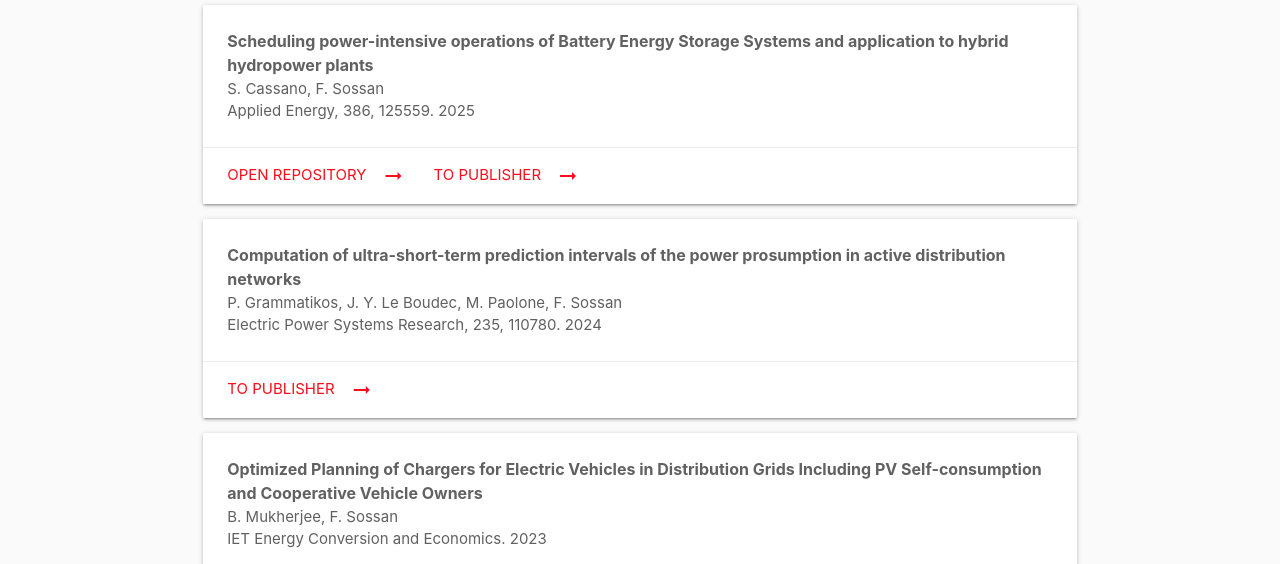
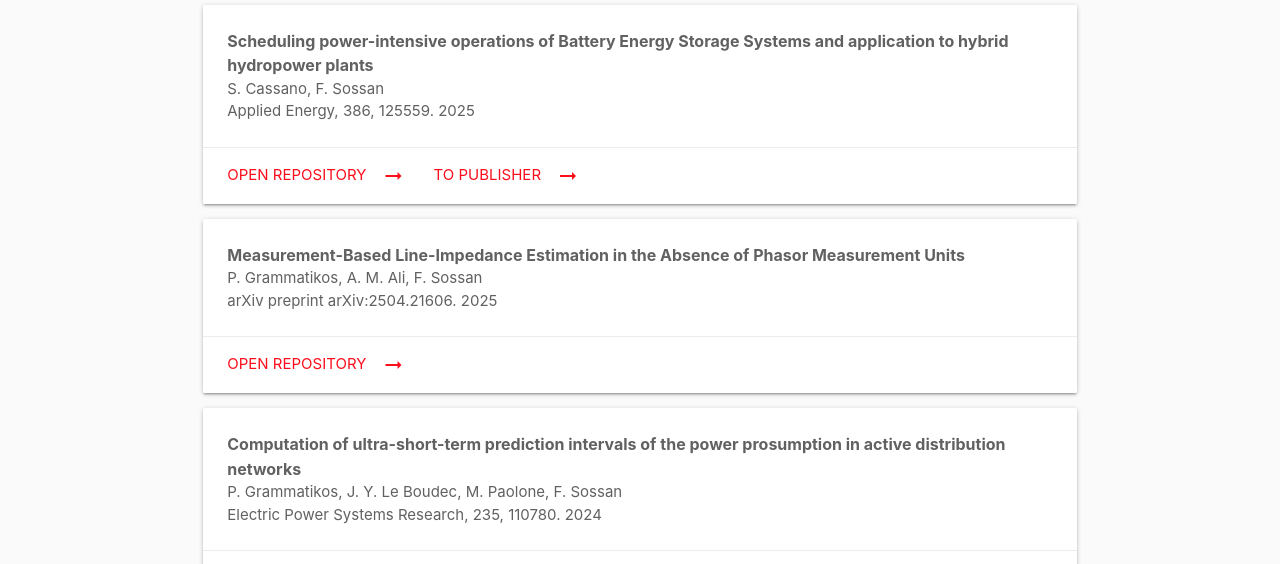
Before and after one commit to fsossan/gridlab-website, a plain HTML site: page de/publications.html in a window 1280 px wide. Shown: the part 194-758 px from the top of the page. Drawn offline with nearby package versions, Linux system fonts and the light colour scheme; some packages are replaced by stand-ins of ours.

Commit message:
latest build

```diff
--- a/de/publications.html
+++ b/de/publications.html
@@ -205,6 +205,26 @@ Red 252	13	27
 
       <div class="card">
         <div class="card-content">
+          <span class="mycard-title">Measurement-Based Line-Impedance Estimation in the Absence of Phasor Measurement Units</span>
+          <div class="pubauthor"> P. Grammatikos, A. M. Ali, F. Sossan </div>
+          <span class="pubcite"> arXiv preprint arXiv:2504.21606. </span>
+          <span class="pubyear"> 2025 </span>
+        </div>
+        <div class="card-action">
+
+          <a class="waves-effect waves-light" style="color: rgb(252 13 27);"
+            href="https://arxiv.org/pdf/2504.21606">
+            Open repository
+            <i class="material-icons right">arrow_right_alt</i>
+          </a>
+
+        </div>
+      </div>
+
+
+
+      <div class="card">
+        <div class="card-content">
           <span class="mycard-title">Computation of ultra-short-term prediction intervals of the power prosumption in active distribution networks</span>
           <div class="pubauthor"> P. Grammatikos, J. Y. Le Boudec, M. Paolone, F. Sossan </div>
           <span class="pubcite"> Electric Power Systems Research, 235, 110780. </span>
```
Also changed, not shown: en/publications.html (+20 -0 lines), fr/publications.html (+20 -0 lines), it/publications.html (+20 -0 lines), 1 other file.
